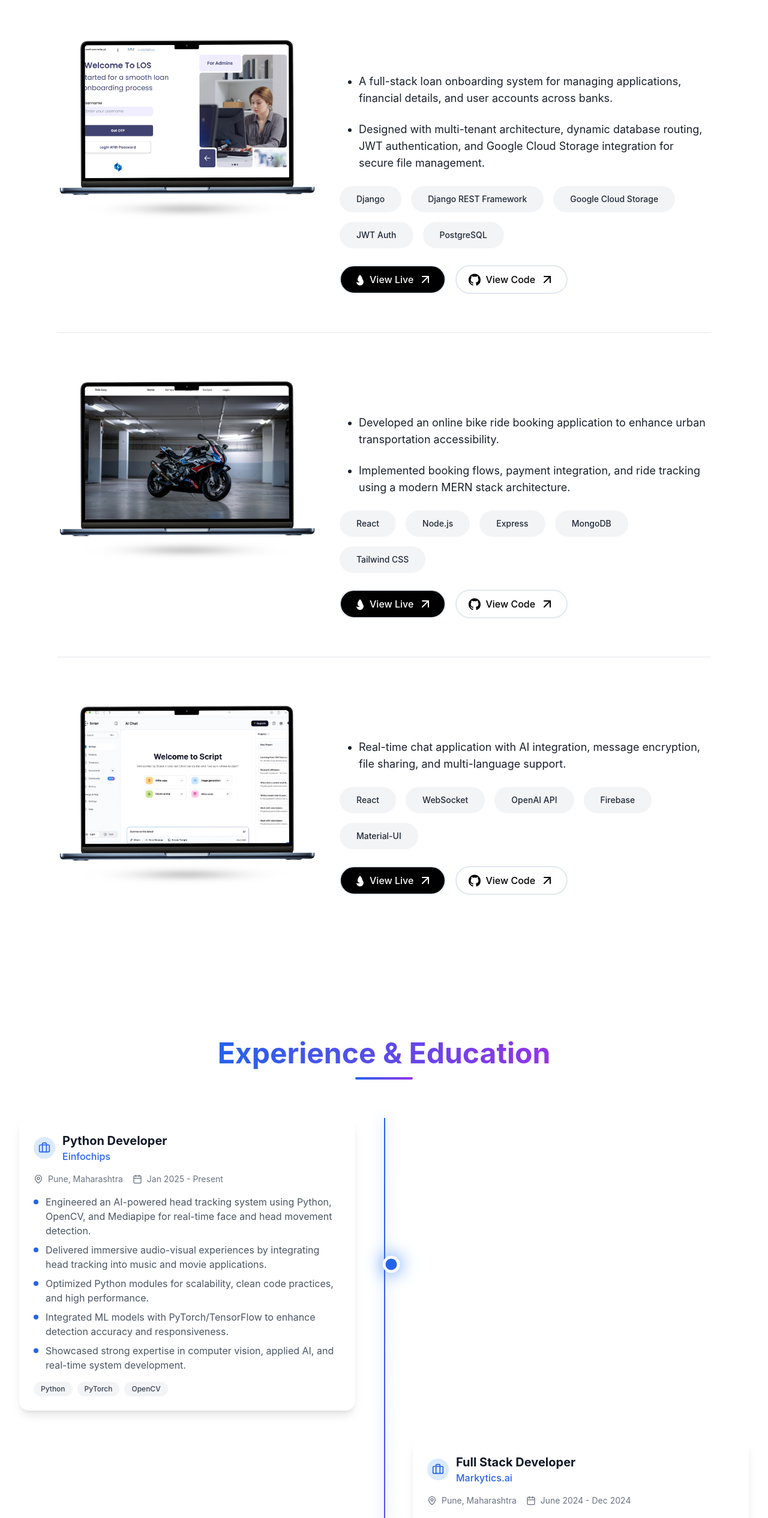
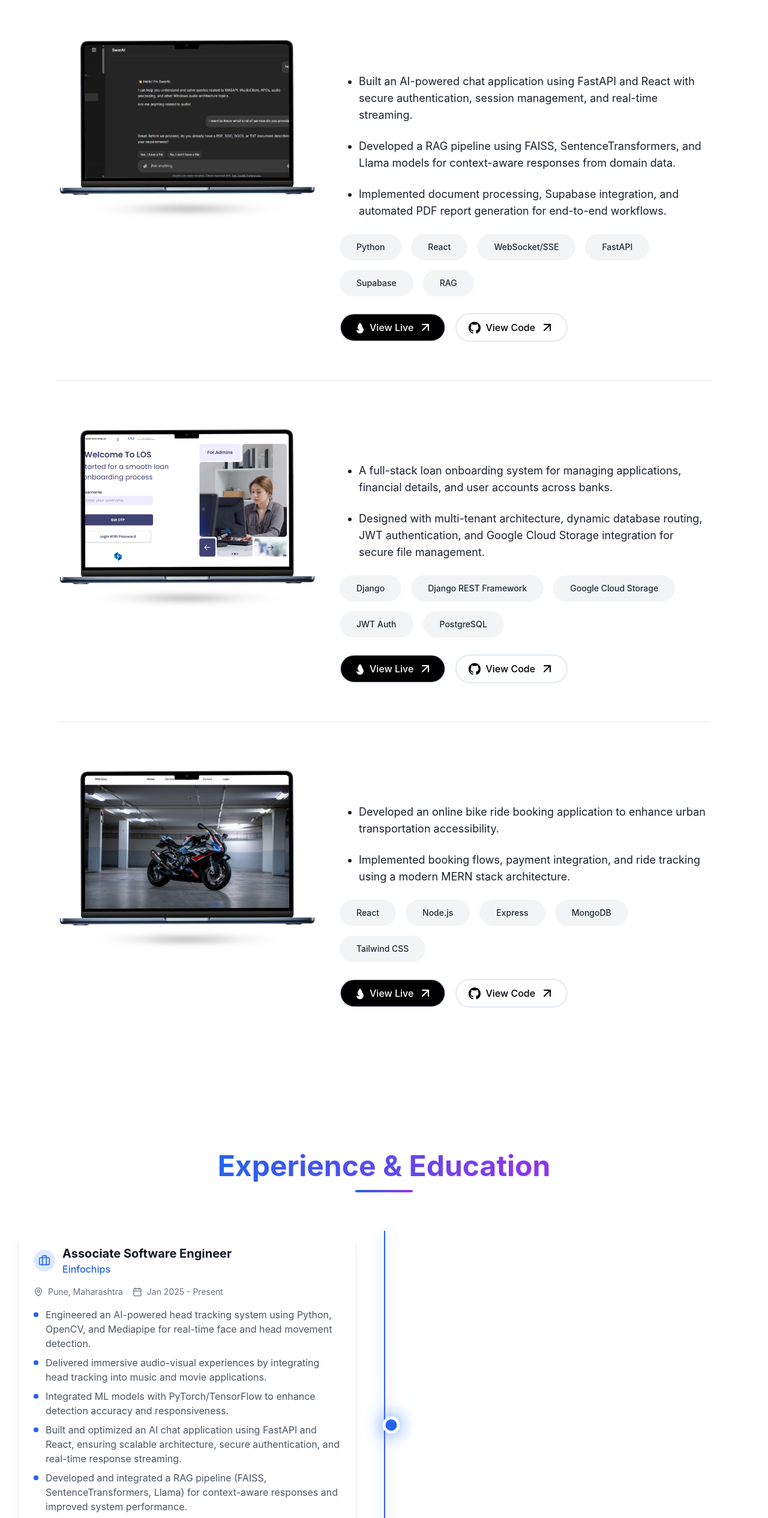
Before and after one commit to starboy1101/Portfolio-Omkar, a React (Vite) app: page / in a window 1280 px wide. Shown: the part 4030-6561 px from the top of the page at 60% size. Built offline with nearby package versions, Linux system fonts and the light colour scheme.

Commit message:
Updated Projects and experience.

```diff
--- a/src/components/Experience.tsx
+++ b/src/components/Experience.tsx
@@ -11,8 +11,8 @@ const Experience: React.FC = () => {
   const experiences = [
     {
       type: 'work',
-      // title: 'Associate Software Engineer',
-      title: 'Python Developer',
+      title: 'Associate Software Engineer',
+      // title: 'Python Developer',
       company: 'Einfochips',
       location: 'Pune, Maharashtra',
       period: 'Jan 2025 - Present',
@@ -26,18 +26,19 @@ const Experience: React.FC = () => {
       description: [
         'Engineered an AI-powered head tracking system using Python, OpenCV, and Mediapipe for real-time face and head movement detection.',
         'Delivered immersive audio-visual experiences by integrating head tracking into music and movie applications.',
-        'Optimized Python modules for scalability, clean code practices, and high performance.',
         'Integrated ML models with PyTorch/TensorFlow to enhance detection accuracy and responsiveness.',
-        'Showcased strong expertise in computer vision, applied AI, and real-time system development.'
+        'Built and optimized an AI chat application using FastAPI and React, ensuring scalable architecture, secure authentication, and real-time response streaming.',
+        'Developed and integrated a RAG pipeline (FAISS, SentenceTransformers, Llama) for context-aware responses and improved system performance.',
+        'Implemented document processing, Supabase integration, and automated PDF reporting, demonstrating expertise in applied AI and end-to-end system development.'
       ],
       // technologies: ['C++', 'C#', 'WASAPI']
-      technologies: ['Python', 'PyTorch', 'OpenCV']
+      technologies: ['Python', 'PyTorch', 'FastAPI', 'OpenCV', 'FastAPI', 'Supabase', 'WebSockets/SSE']
     },
     {
       type: 'work',
       // title: 'Full Stack Developer',
-      title: 'Full Stack Developer',
-      company: 'Markytics.ai',
+      title: 'Data Analyst Intern ',
+      company: 'VidyarthiMitra.org',
       location: 'Pune, Maharashtra',
       period: 'June 2024 - Dec 2024',
       // description: [
@@ -47,12 +48,12 @@ const Experience: React.FC = () => {
       //   'Participated in agile development processes and code reviews'
       // ],
       description: [
-        'Developed a full-stack web application using Django, HTML, and CSS for book listing and sales functionality.',
-        'Enhanced user experience by implementing features to buy, sell, and view books seamlessly.',
-        'Collaborated with cross-functional teams to integrate, test, and deploy the solution effectively.',
-        'Contributed to both backend logic and frontend design to deliver a polished and functional product.'
+        'Cleaned, transformed, and analyzed large datasets using Python (Pandas) and SQL, creating reusable data pipelines and structured mappings.',
+        'Developed interactive Tableau dashboards to visualize KPIs, trends, and actionable business insights.',
+        'Performed exploratory data analysis (EDA) and data validation to improve data quality and support data-driven decision-making.',
+        'Collaborated with stakeholders to gather requirements, automate reporting, and deliver insights aligned with business objectives.'
       ],
-      technologies: ['Python', 'Django', 'PostgreSQL', 'HTML', 'CSS']
+      technologies: ['Python', 'PostgreSQL', 'SQL']
     },
     {
       type: 'education',
--- a/src/components/Projects.tsx
+++ b/src/components/Projects.tsx
@@ -4,7 +4,7 @@ import mockup from '../assets/mockup.png';
 import Porfolio from '../assets/Portfolioimg.png';
 import Weather from '../assets/Weatherimg.png';
 import Bike from '../assets/Bikeimg.png';
-import AIchat from '../assets/AIchat.jpg';
+import AIchat from '../assets/AIchat.png';
 import LOS from '../assets/LOS.png';
 import SplitText from "./SplitText";
 
@@ -44,6 +44,19 @@ const Projects: React.FC = () => {
       liveUrl: "https://omkar-weatherapp.netlify.app",
     },
     {
+      title: "AI Chat Application",
+      description: [
+      'Built an AI-powered chat application using FastAPI and React with secure authentication, session management, and real-time streaming.',
+      'Developed a RAG pipeline using FAISS, SentenceTransformers, and Llama models for context-aware responses from domain data.',
+      'Implemented document processing, Supabase integration, and automated PDF report generation for end-to-end workflows.'
+      ],
+      mockup: mockup,
+      screenshot: AIchat,
+      technologies: ['Python', 'React', 'WebSocket/SSE', 'FastAPI', 'Supabase', 'RAG'],
+      githubUrl: 'https://github.com/starboy1101/AI_Chat_Bot_Backend',
+      liveUrl: 'https://swarai.netlify.app/',
+    },
+    {
       title: "Loan Onboarding System",
       description: [
         "A full-stack loan onboarding system for managing applications, financial details, and user accounts across banks.",
@@ -72,17 +85,6 @@ const Projects: React.FC = () => {
       technologies: ["React", "Node.js", "Express", "MongoDB", "Tailwind CSS"],
       githubUrl: "https://github.com/yourusername/bike-ride-app",
       liveUrl: "https://your-bikeride-app.com",
-    },
-    {
-      title: "AI Chat Application",
-      description: [
-        "Real-time chat application with AI integration, message encryption, file sharing, and multi-language support.",
-      ],
-      mockup: mockup,
-      screenshot: AIchat,
-      technologies: ['React', 'WebSocket', 'OpenAI API', 'Firebase', 'Material-UI'],
-      githubUrl: 'https://github.com/yourusername/ai-chat',
-      liveUrl: 'https://your-ai-chat.com',
     },
   ];
 
```
Also changed, not shown: src/assets/AIchat.jpg (deleted), src/assets/AIchat.png (added).
